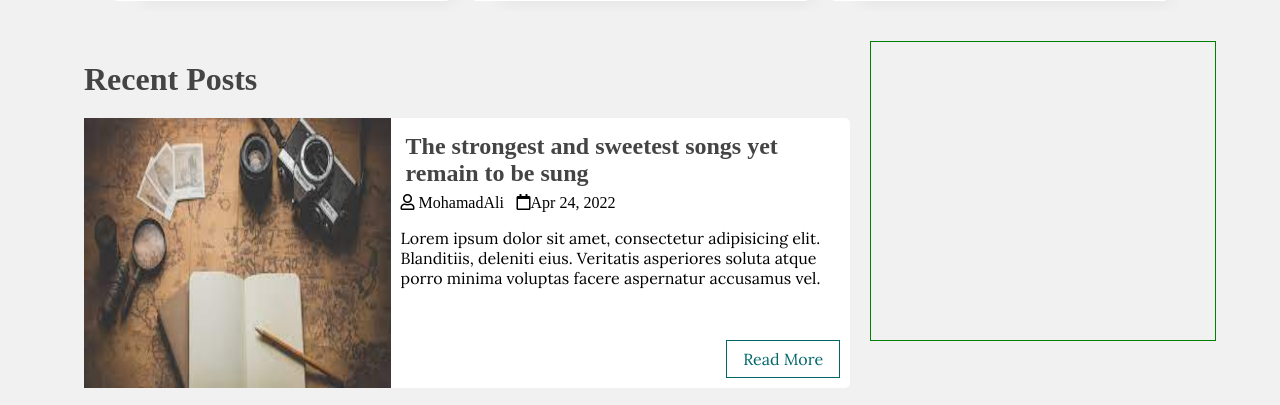
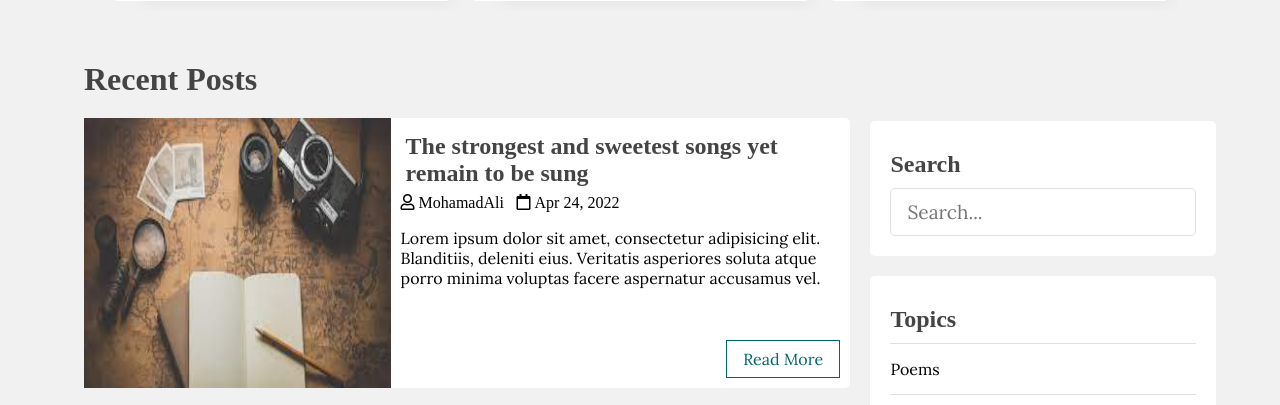
Before and after one commit to MohamadAli-dev/PHP-Blog, a PHP site: page / in a window 1280 px wide. Shown: the part 502-907 px from the top of the page. Run offline with PHP 8.4, Linux system fonts and the light colour scheme; some libraries are stand-ins or nearby versions; some web fonts are replaced.

Commit message:
fifth commit: designed the blog sidebar

```diff
--- a/css/style.css
+++ b/css/style.css
@@ -45,6 +45,21 @@ a {
      color: white !important;
      background: #005255;
 }
+
+.text-input {
+    padding: .7rem 1rem;
+    display: block;
+    width: 100%;
+    border-radius: 5px;
+    border: 1px solid #e0e0e0;
+    outline: none;
+    color: #444;
+    line-height: 1.5rem;
+    font-size: 1.2em;
+    font-family: 'Lora', serif;
+}
+
+/* Navbar */
 
 header {
     background-color: #008489;
@@ -250,8 +265,41 @@ header .menu-toggle {
 .content .sidebar {
     width: 30%;
     float: left;
-    border: 1px solid green;
     height: 300px;
+}
+
+.content .sidebar .section {
+    background: #fff;
+    padding: 20px;
+    border-radius: 5px;
+    margin-bottom: 20px;
+}
+
+.content .sidebar .section .section-title {
+    margin: 10px 0 10px 0;
+}
+
+.content .sidebar .section.search {
+    margin-top: 80px;
+}
+
+.content .sidebar .section.topics ul {
+    margin: 0;
+    padding: 0;
+    list-style: none;
+    border-top: 1px solid #e0e0e0;
+}
+
+.content .sidebar .section.topics ul li a {
+    display: block;
+    padding: 15px 0 15px 0;
+    border-bottom: 1px solid #e0e0e0;
+    transition: all .3s;
+}
+
+.content .sidebar .section.topics ul li a:hover {
+    padding-left: 10px;
+    transition: all .3s;
 }
 
 /* Content */
--- a/index.html
+++ b/index.html
@@ -135,7 +135,7 @@
                         <h2><a href="single.html">The strongest and sweetest songs yet remain to be sung</a></h2>
                         <i class="far fa-user"> MohamadAli</i>
                         &nbsp;
-                        <i class="far fa-calendar">Apr 24, 2022</i>
+                        <i class="far fa-calendar"> Apr 24, 2022</i>
                         <p class="preview-text">Lorem ipsum dolor sit amet, consectetur adipisicing elit. Blanditiis,
                             deleniti eius. Veritatis asperiores soluta atque porro minima voluptas facere aspernatur
                             accusamus vel.</p>
@@ -149,7 +149,7 @@
                         <h2><a href="single.html">The strongest and sweetest songs yet remain to be sung</a></h2>
                         <i class="far fa-user"> MohamadAli</i>
                         &nbsp;
-                        <i class="far fa-calendar">Apr 24, 2022</i>
+                        <i class="far fa-calendar"> Apr 24, 2022</i>
                         <p class="preview-text">Lorem ipsum dolor sit amet, consectetur adipisicing elit. Blanditiis,
                             deleniti eius. Veritatis asperiores soluta atque porro minima voluptas facere aspernatur
                             accusamus vel.</p>
@@ -163,7 +163,7 @@
                         <h2><a href="single.html">The strongest and sweetest songs yet remain to be sung</a></h2>
                         <i class="far fa-user"> MohamadAli</i>
                         &nbsp;
-                        <i class="far fa-calendar">Apr 24, 2022</i>
+                        <i class="far fa-calendar"> Apr 24, 2022</i>
                         <p class="preview-text">Lorem ipsum dolor sit amet, consectetur adipisicing elit. Blanditiis,
                             deleniti eius. Veritatis asperiores soluta atque porro minima voluptas facere aspernatur
                             accusamus vel.</p>
@@ -177,7 +177,7 @@
                         <h2><a href="single.html">The strongest and sweetest songs yet remain to be sung</a></h2>
                         <i class="far fa-user"> MohamadAli</i>
                         &nbsp;
-                        <i class="far fa-calendar">Apr 24, 2022</i>
+                        <i class="far fa-calendar"> Apr 24, 2022</i>
                         <p class="preview-text">Lorem ipsum dolor sit amet, consectetur adipisicing elit. Blanditiis,
                             deleniti eius. Veritatis asperiores soluta atque porro minima voluptas facere aspernatur
                             accusamus vel.</p>
@@ -188,7 +188,29 @@
             </div>
             <!-- Main Content -->
 
-            <div class="sidebar"></div>
+            <div class="sidebar">
+
+                <div class="section search">
+                    <h2 class="section-title">Search</h2>
+                    <form action="index.html" method="post">
+                        <input type="text" name="search-term" class="text-input" placeholder="Search...">
+                    </form>
+                </div>
+
+                <div class="section topics">
+                    <h2 class="section-title">Topics</h2>
+                    <ul>
+                        <li><a href="#">Poems</a></li>
+                        <li><a href="#">Quotes</a></li>
+                        <li><a href="#">Fiction</a></li>
+                        <li><a href="#">Biography</a></li>
+                        <li><a href="#">Motivation</a></li>
+                        <li><a href="#">Imagination</a></li>
+                        <li><a href="#">Life lessons</a></li>
+                    </ul>
+                </div>
+
+            </div>
 
         </div>
 
```
